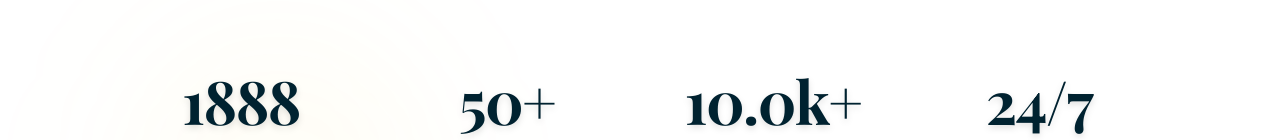
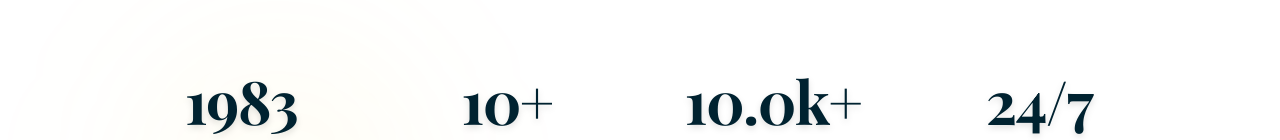
Before and after one commit to polygibigubae/web-frontend, a React (Vite) app: page / in a window 1280 px wide. Shown: the part 812-952 px from the top of the page. Built offline with nearby package versions, Linux system fonts and the light colour scheme; a web font is replaced by a local one.

Commit message:
style(stats): optimize stats layout and typography

```diff
--- a/src/components/StatsSection.jsx
+++ b/src/components/StatsSection.jsx
@@ -29,7 +29,7 @@ function useCountUp(end, duration = 2000) {
 }
 
 const StatsSection = () => {
-  const { count: deptCount, ref: deptRef } = useCountUp(50, 2000);
+  const { count: deptCount, ref: deptRef } = useCountUp(10, 2000);
   const { count: memberCount, ref: memberRef } = useCountUp(10000, 2500);
 
   const containerVariants = {
@@ -65,7 +65,7 @@ const StatsSection = () => {
             className="flex flex-col items-center"
           >
             <span className="text-4xl md:text-6xl font-serif font-bold text-[#002230] dark:text-brand-yellow mb-3 tracking-tight drop-shadow-md">
-              1888
+              1983
             </span>
             <span className="text-[11px] font-bold tracking-[0.25em] text-zinc-500 dark:text-zinc-400 uppercase">
               Established
```
